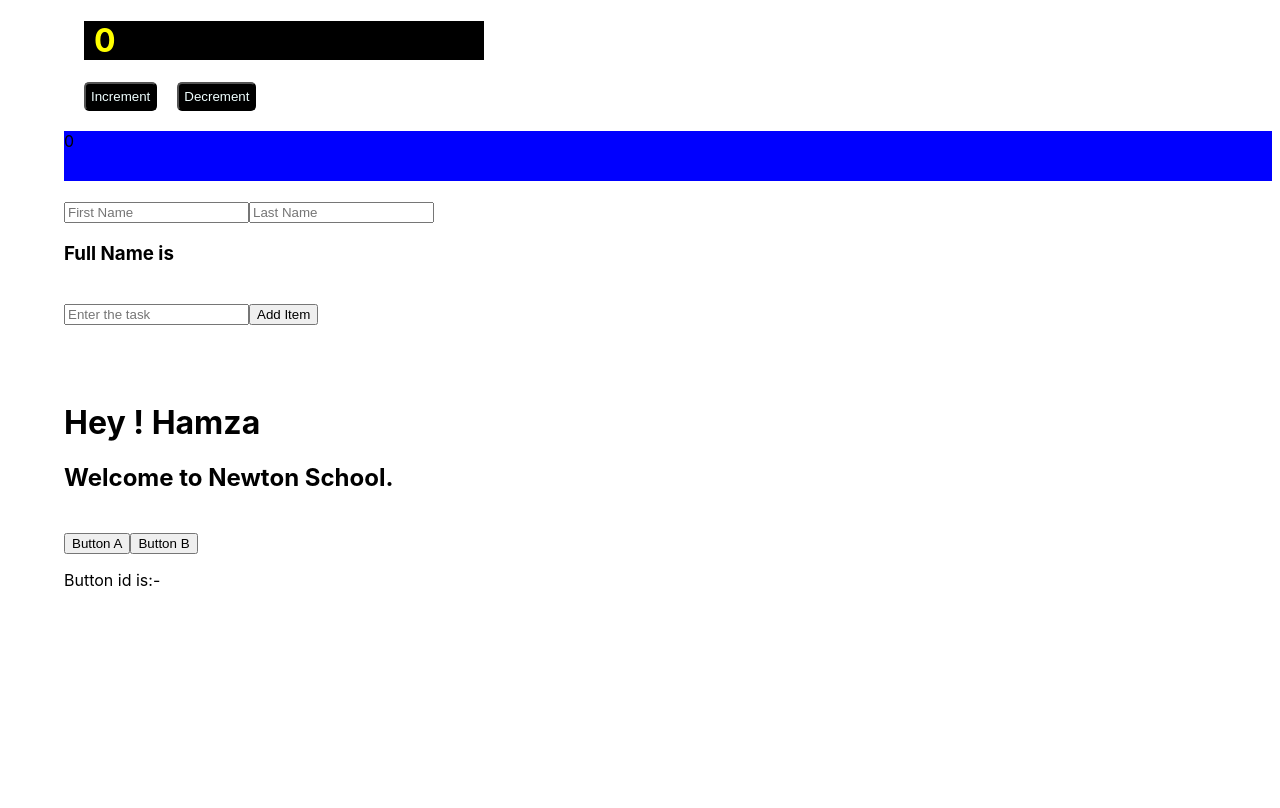
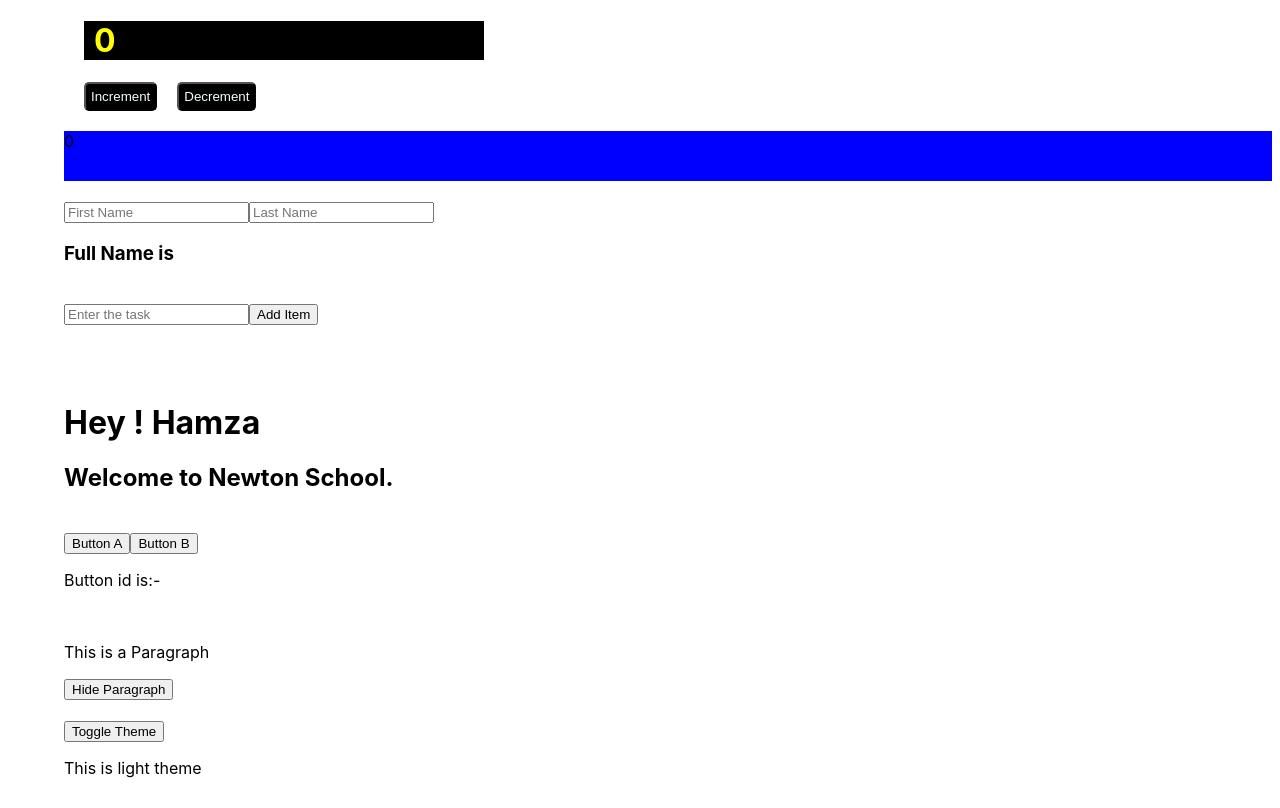
Before and after one commit to hamzam999/React_project, a React (Create React App) app in the folder react-app-1/: page / in a window 1280 px wide. Built offline with nearby package versions, Linux system fonts and the light colour scheme.

Commit message:
toggle para and theme

```diff
--- a/react-app-1/src/App.js
+++ b/react-app-1/src/App.js
@@ -7,6 +7,8 @@ import Navbar from './components/Navbar'
 import Welcome from './components/Welcome'
 import { v4 as uuid } from 'uuid'
 import EventHandlerTwo from './components/EventHandlerTwo'
+import ToggleParagrah from './components/ToggleParagraph'
+import ToggleTheme from './components/ToggleTheme'
 import './index.css'
 
 class App extends React.Component {
@@ -71,6 +73,11 @@ class App extends React.Component {
         <Welcome name="Hamza" />
         <br></br>
         <EventHandlerTwo />
+        <br></br>
+        <ToggleParagrah />
+        <br></br>
+        <br></br>
+        <ToggleTheme />
       </>
     )
   }
--- /dev/null
+++ b/react-app-1/src/components/ToggleParagraph.js
@@ -0,0 +1,27 @@
+import React from 'react'
+
+class ToggleParagrah extends React.Component {
+  constructor() {
+    super()
+    this.state = {
+      showParagraph: true,
+    }
+  }
+  render() {
+    const toggleParagraph = () => {
+      this.setState({
+        showParagraph: !this.state.showParagraph,
+      })
+    }
+    return (
+      <>
+        {/* conditional rendering */}
+        {this.state.showParagraph ? <p>This is a Paragraph</p> : null}
+        <button onClick={toggleParagraph}>
+          {this.state.showParagraph ? 'Hide' : 'Show'} Paragraph
+        </button>
+      </>
+    )
+  }
+}
+export default ToggleParagrah
--- /dev/null
+++ b/react-app-1/src/components/ToggleTheme.js
@@ -0,0 +1,67 @@
+import React from 'react'
+
+class ToggleTheme extends React.Component {
+  constructor() {
+    super()
+    this.state = {
+      selectedTheme: 'light',
+    }
+  }
+
+  render() {
+    const toggleTheme = () => {
+      this.setState({
+        selectedTheme: this.state.selectedTheme === 'dark' ? 'light' : 'dark',
+      })
+    }
+
+    return (
+      <div
+        style={{
+          backgroundColor:
+            this.state.selectedTheme === 'dark' ? 'black' : 'white',
+          color: this.state.selectedTheme === 'dark' ? 'white' : 'black',
+          height: '10vh',
+        }}
+      >
+        <button onClick={toggleTheme}>Toggle Theme</button>
+        <p>This is {this.state.selectedTheme} theme</p>
+      </div>
+    )
+  }
+}
+
+export default ToggleTheme
+
+// import React from "react";
+// //Conditional Styling
+// class Theme extends React.Component {
+//   constructor() {
+//     super();
+//     this.state = {
+//       selectedTheme: "light"
+//     };
+//   }
+//   render() {
+//     const toggleTheme = () => {
+//       this.setState({
+//         selectedTheme: this.state.selectedTheme === "dark" ? "light" : "dark"
+//       });
+//     };
+//     return (
+//       <div
+//         style={{
+//           backgroundColor:
+//             this.state.selectedTheme === "dark" ? "black" : "white",
+//           color: this.state.selectedTheme === "dark" ? "white" : "black",
+//           height: "100vh"
+//         }}
+//       >
+//         <button onClick={toggleTheme}>Toggle Theme</button>
+//         <p>This is {this.state.selectedTheme} theme</p>
+//       </div>
+//     );
+//   }
+// }
+
+// export default Theme;
```
Also changed, not shown: react-app-1/src/components/Time.js (added).
